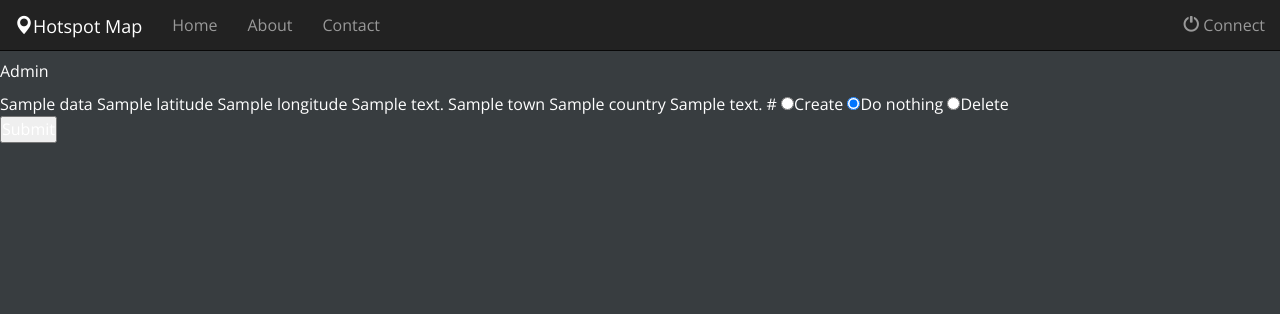
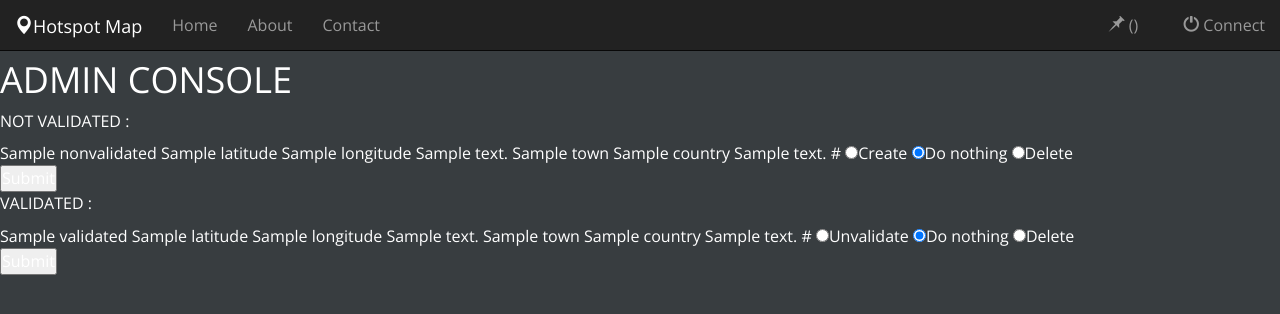
Before and after one commit to Drusy/HotspotMap, a PHP site: template app/Resources/views/admin/admin.html.twig in a window 1280 px wide. Shown: the top 314 px of the page. Run offline with PHP 8.4, Linux system fonts and the light colour scheme; the template is opened without the code that fills it: most values are stand-ins (such as "Sample title", 1, 10 or a date in 2020); some libraries are stand-ins or nearby versions.

Commit message:
add some fix and sql file

```diff
--- a/app/Resources/views/admin/admin.html.twig
+++ b/app/Resources/views/admin/admin.html.twig
@@ -5,9 +5,10 @@
 
 {% block core %}
 
-    <p style="margin-top: 60px">Admin</p>
-    <form name="admin-place" method="post" action="admin/save">
-        {% for line in data %}
+    <h1 style="margin-top: 60px">ADMIN CONSOLE</h1>
+    <p>NOT VALIDATED : </p>
+    <form name="admin-place-not-validated" method="post" action="admin/save">
+        {% for line in data.nonvalidated %}
             <div class="admin-line">
                 {{ line.name }}
                 {{ line.latitude }}
@@ -17,15 +18,40 @@
                 {{ line.country }}
                 {{ line.description }}
                 {{ line.website }}
-                <input type="radio" name="{{ line.id }}" value="create">Create
+                <input type="radio" name="{{ line.id }}" value="validate">Create
                 <input type="radio" name="{{ line.id }}" checked="checked" value="nothing">Do nothing
                 <input type="radio" name="{{ line.id }}" value="delete">Delete
             </div>
         {% else %}
             No new place.
         {% endfor %}
+        {% if data.nonvalidated|length != 0 %}
+            <input type="submit" value="Submit">
+        {% endif %}
+    </form>
 
-        <input type="submit" value="Submit">
+    <p>VALIDATED : </p>
+    <form name="admin-place-validated" method="post" action="admin/remove">
+        {% for line in data.validated %}
+            <div class="admin-line">
+                {{ line.name }}
+                {{ line.latitude }}
+                {{ line.longitude }}
+                {{ line.address }}
+                {{ line.town }}
+                {{ line.country }}
+                {{ line.description }}
+                {{ line.website }}
+                <input type="radio" name="{{ line.id }}" value="unvalidate">Unvalidate
+                <input type="radio" name="{{ line.id }}" checked="checked" value="nothing">Do nothing
+                <input type="radio" name="{{ line.id }}" value="delete">Delete
+            </div>
+        {% else %}
+            No new place.
+        {% endfor %}
+        {% if data.validated|length != 0 %}
+            <input type="submit" value="Submit">
+        {% endif %}
     </form>
 
 {% endblock %}
--- a/web/HotspotMap/js/index.js
+++ b/web/HotspotMap/js/index.js
@@ -34,7 +34,7 @@ function addPopupUpdateSuccess() {
 function addPopupAddSuccess() {
     $.pnotify({
         title: 'Place added',
-        text: 'The place have beed added successfully',
+        text: 'The place have to be moderate by an administrator first.',
         addclass: 'pnotify-success',
         delay: 2000,
         opacity: 0.9,
--- a/web/index.php
+++ b/web/index.php
@@ -102,6 +102,8 @@ $app->get('/admin', 'HotspotMap\\Controller\\AdminController::index')
 
 $app->post('/admin/save', 'HotspotMap\\Controller\\AdminController::managePlaces');
 
+$app->post('/admin/remove', 'HotspotMap\\Controller\\AdminController::removePlaces');
+
 // Error management
 $app->error(function (\Exception $e, $code) use ($app) {
     if ($app['debug']) {
```
Also changed, not shown: app/Resources/sql/HotspotMap.sql (+17 -7 lines), src/HotspotMap/Controller/AdminController.php (+35 -2 lines), src/HotspotMap/Service/PlaceMapper.php (+7 -1 lines).
